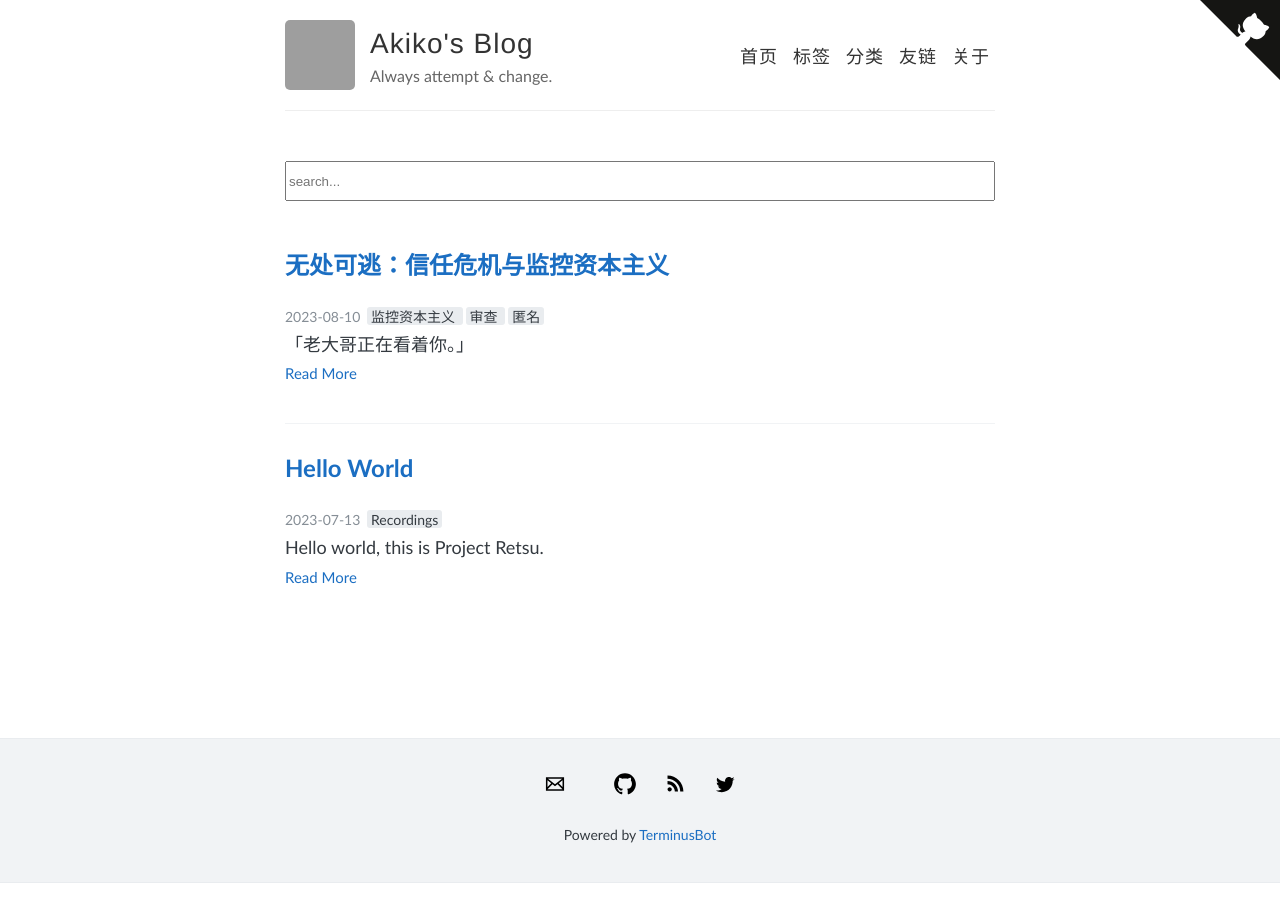
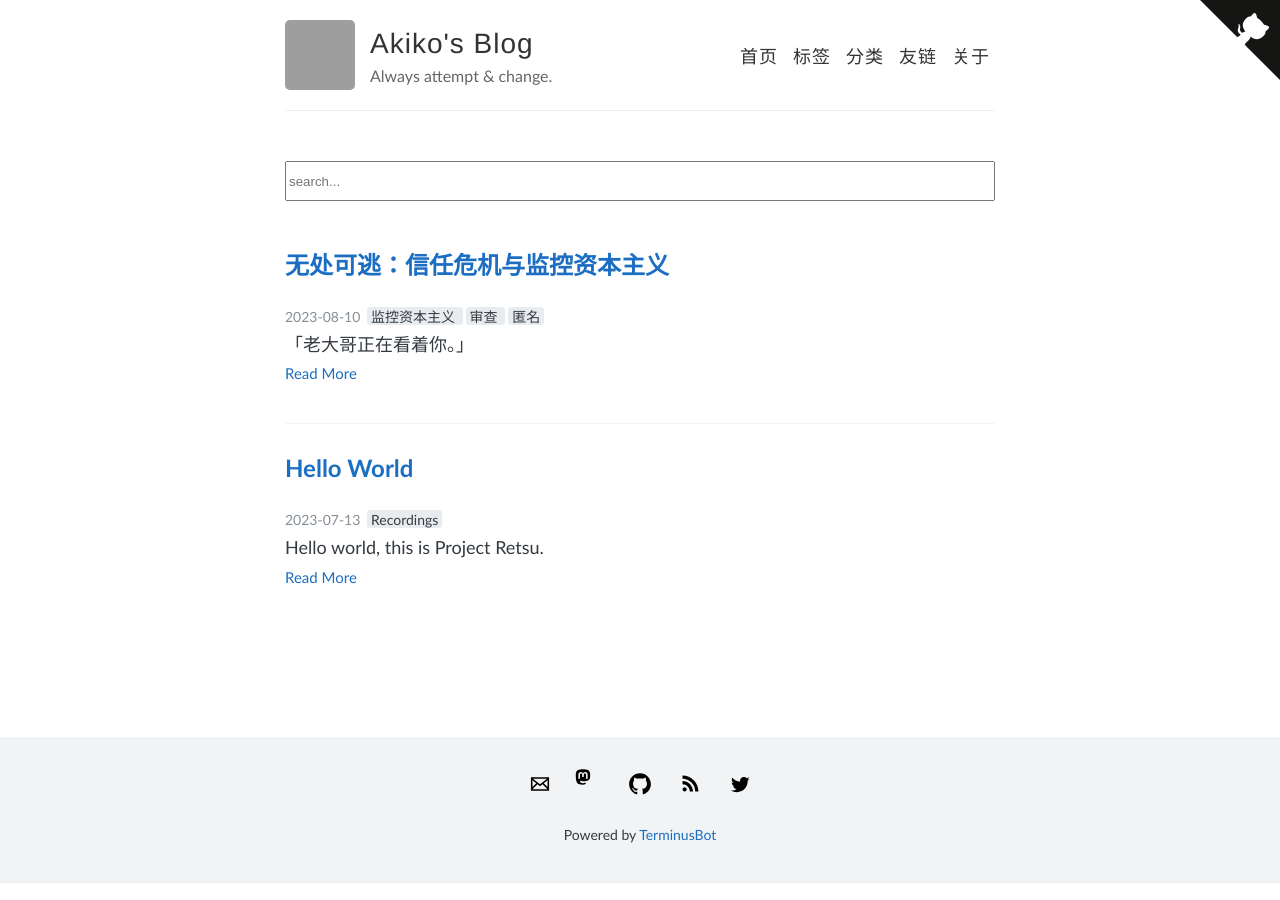
Before and after one commit to akiko-blog/akiko-blog.github.io, a Jekyll site: the page built from index.html, in a window 1280 px wide. Built offline with Jekyll 4.4.1, drawn with Linux system fonts in a browser that asks for light colours; the list of posts is cut into pages by our own code; grey boxes are pictures that could not be loaded.

Commit message:
add Mastodon svg

```diff
--- a/_includes/svg-icons.html
+++ b/_includes/svg-icons.html
@@ -18,7 +18,7 @@
   {% endif %}
 
   {% if site.footer-links.mastodon %}
-  <li><a href="{{ site.footer-links.mastodon }}" class="icon-replace fa-mastodon" title="Mastodon"></a></li>
+  <li><a href="{{ site.footer-links.mastodon }}" class="icon mastodon" title="Mastodon"><svg veiwBox="0 0 512 512"><path d="M15.195,5.352c0-3.347-2.193-4.328-2.193-4.328c-1.104-0.508-3.004-0.721-4.977-0.737H7.977 c-1.973,0.016-3.87,0.229-4.976,0.737c0,0-2.193,0.981-2.193,4.328c0,0.766-0.015,1.683,0.009,2.654c0.08,3.272,0.6,6.499,3.626,7.3 c1.396,0.369,2.594,0.446,3.559,0.394c1.75-0.097,2.732-0.624,2.732-0.624l-0.058-1.27c0,0-1.25,0.395-2.655,0.346 c-1.391-0.047-2.86-0.149-3.085-1.857c-0.021-0.15-0.031-0.312-0.031-0.479c0,0,1.365,0.334,3.096,0.413 c1.059,0.049,2.051-0.062,3.059-0.182c1.934-0.231,3.616-1.422,3.828-2.51C15.224,7.821,15.195,5.352,15.195,5.352z M12.609,9.664 h-1.606V5.73c0-0.83-0.349-1.25-1.047-1.25c-0.772,0-1.158,0.5-1.158,1.486V8.12H7.202V5.966c0-0.987-0.387-1.486-1.158-1.486 c-0.698,0-1.046,0.421-1.046,1.25v3.933H3.391V5.611c0-0.829,0.211-1.487,0.634-1.974c0.437-0.487,1.009-0.736,1.719-0.736 c0.822,0,1.444,0.315,1.855,0.947L8,4.519l0.4-0.67c0.412-0.632,1.033-0.947,1.855-0.947c0.71,0,1.282,0.25,1.72,0.736 c0.423,0.487,0.635,1.145,0.635,1.974V9.664z"/></svg><!--[if lt IE 9]><em>Mastodon</em><![endif]--></a></li>
   {% endif %}
 
   {% if site.footer-links.github %}
```
